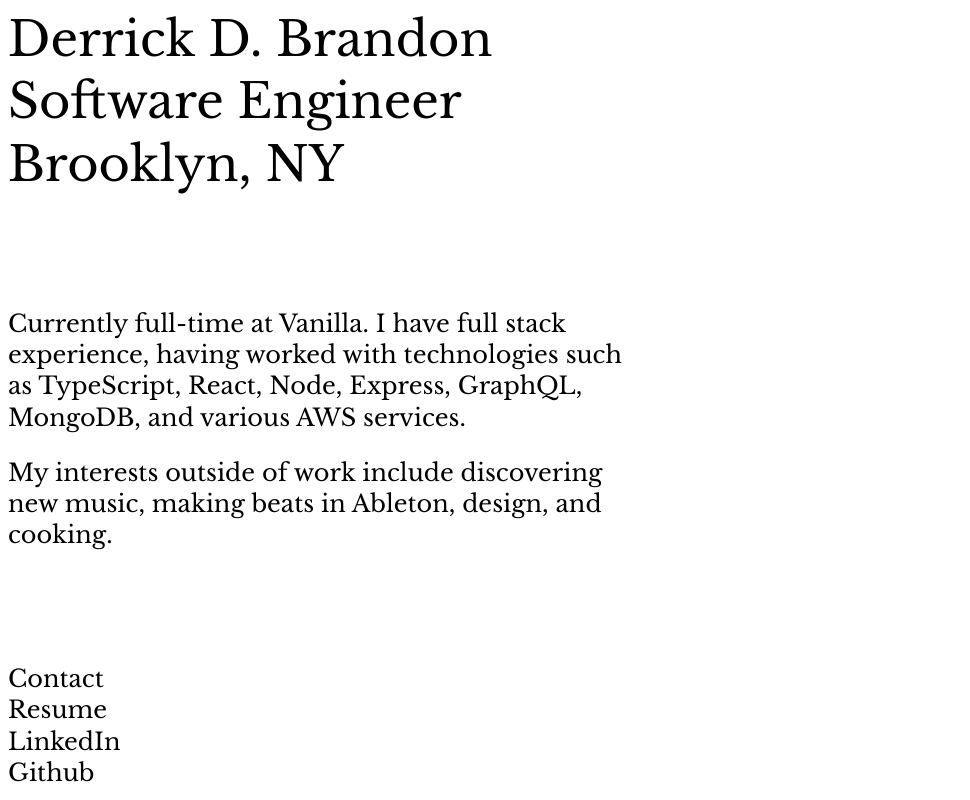
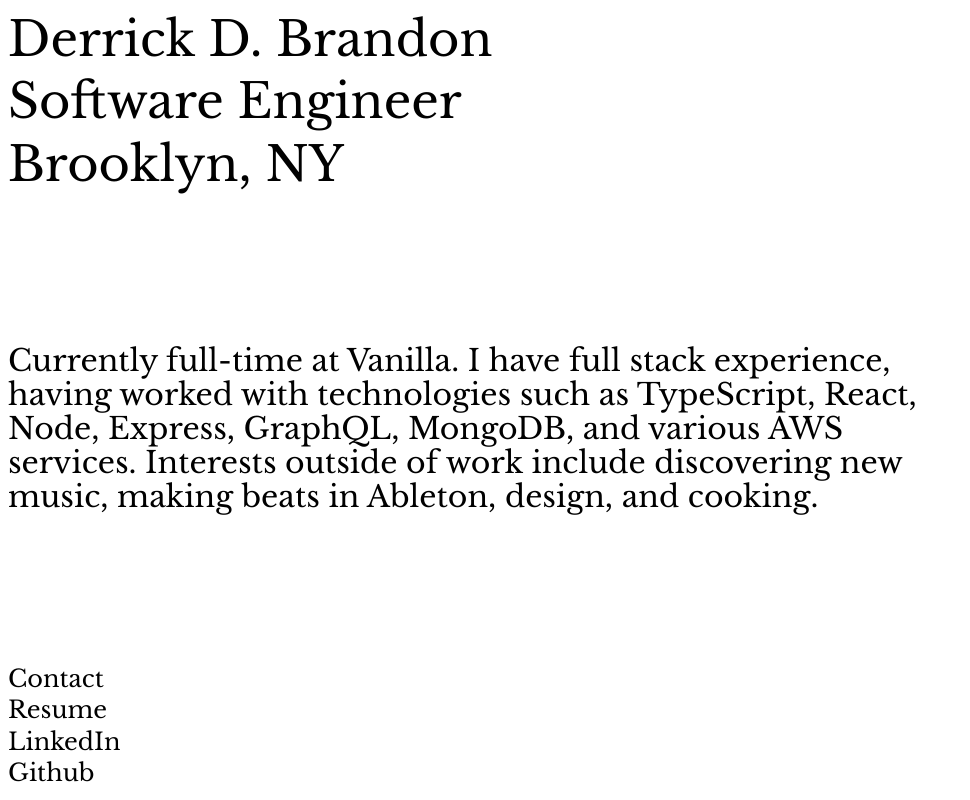
Before and after one commit to derrickdbrandon/ddb, a Next.js app: page / in a window 1280 px wide. Shown: the whole page, without its empty margins (0-970 px from the left). Built offline with nearby package versions, Linux system fonts and the light colour scheme.

Commit message:
update styles

```diff
--- a/pages/index.js
+++ b/pages/index.js
@@ -25,11 +25,8 @@ export default function Home() {
             <a href="https://www.justvanilla.com/">Vanilla</a>. I have full
             stack experience, having worked with technologies such as
             TypeScript, React, Node, Express, GraphQL, MongoDB, and various AWS
-            services.
-          </p>
-          <p>
-            My interests outside of work include discovering new music, making
-            beats in Ableton, design, and cooking.
+            services. Interests outside of work include discovering new
+            music, making beats in Ableton, design, and cooking.
           </p>
         </div>
         <div className="contact-links">
@@ -74,7 +71,6 @@ export default function Home() {
           flex-direction: column;
           justify-content: space-between;
           height: calc(100vh - 20px);
-          max-width: 630px;
           font-family: "Libre Baskerville", "HND", "Helvetica", Arial,
             sans-serif;
           font-size: 24px;
@@ -83,12 +79,21 @@ export default function Home() {
           text-rendering: optimizeLegibility;
           -webkit-font-smoothing: antialiased;
         }
+        .about {
+          font-size: 30px;
+          line-height: 34px;
+          max-width: 75%;
+        }
         @media (max-width: 600px) {
-          .main-container {
+          .main-container,
+          .about {
             font-size: 22px;
           }
           .header-container {
             font-size: 16px;
+          }
+          .about {
+            max-width: 100%;
           }
         }
       `}</style>
```
